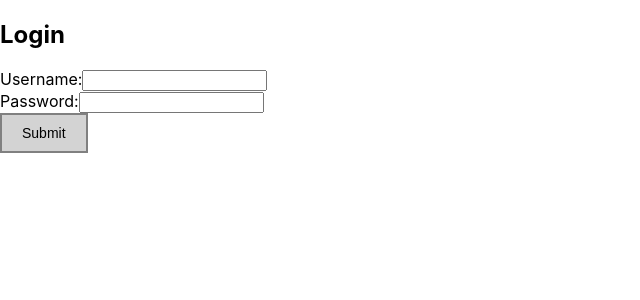
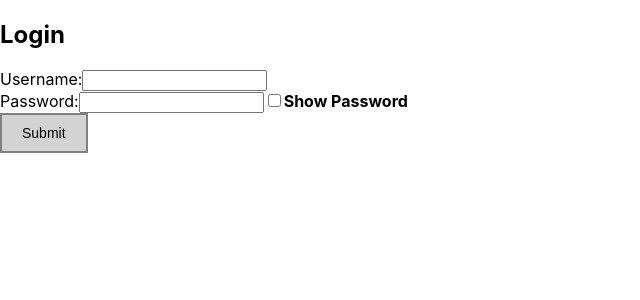
Before and after one commit to makowilliams/growing-up, a React (Create React App) app: page /login in a window 1280 px wide. Shown: the top 300 px of the page, without its empty margins (0-640 px from the left). Built offline with nearby package versions, Linux system fonts and the light colour scheme.

Commit message:
fixed login route and implemented logout button

```diff
--- a/src/Components/LoginForm.js
+++ b/src/Components/LoginForm.js
@@ -29,6 +29,16 @@ export default class LoginPage extends React.Component {
             });
     };
 
+    Toggle = e => {
+        var temp = document.getElementById('password');
+        if (temp.type === 'password') {
+            temp.type = 'text';
+        }
+        else {
+            temp.type = 'password';
+        }
+    }
+
     render() {
         const { error } = this.state
         return (
@@ -46,7 +56,9 @@ export default class LoginPage extends React.Component {
                         </div>
                         <div className="password">
                             <label htmlFor="password">Password:</label>
-                            <input name='password' id='password' required />
+                            <input type='password' name='password' id='password' required />
+                            <input type='checkbox' onClick={e => this.Toggle(e)} />
+                            <b>Show Password</b>
                         </div>
                     </div>
                     <div>
--- a/src/Components/home-menu.js
+++ b/src/Components/home-menu.js
@@ -1,9 +1,17 @@
 import React from 'react';
 import { Link } from 'react-router-dom';
 import GrowingContext from '../growing-up-context';
+import TokenService from '../token-service.js';
+
+
 
 export default class HomeMenu extends React.Component {
     static contextType = GrowingContext;
+
+    handleLogoutClick = () => {
+        TokenService.clearAuthToken()
+
+    }
 
     render() {
         return (
@@ -28,7 +36,11 @@ export default class HomeMenu extends React.Component {
                     </Link>
                 </div>
                 <div className="main-button-container">
-                    <Link to="/" className="link">
+                    <Link
+                        to="/"
+                        className="link"
+                        onClick={() => this.handleLogoutClick()}
+                        >
                         Log Out
                     </Link>
                 </div>
--- a/src/Routes/LoginPage/LoginPage.js
+++ b/src/Routes/LoginPage/LoginPage.js
@@ -11,7 +11,7 @@ export default class LoginPage extends React.Component {
 
     handleLoginSuccess = () => {
         const { location, history } = this.props
-        const destination = (location.state || {}).from || '/'
+        const destination = (location.state || {}).from || '/home'
         history.push(destination)
   }
 
--- a/src/auth-api-service.js
+++ b/src/auth-api-service.js
@@ -2,6 +2,7 @@ import config from './config';
 
 const AuthApiService = {
     postLogin(credentials) {
+      //debugger
         return fetch(`${config.API_ENDPOINT}/auth/login`, {
       method: 'POST',
       headers: {
```
